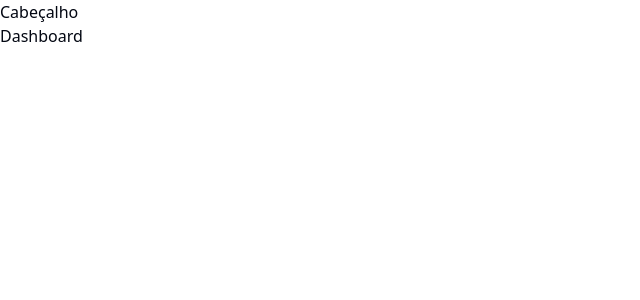
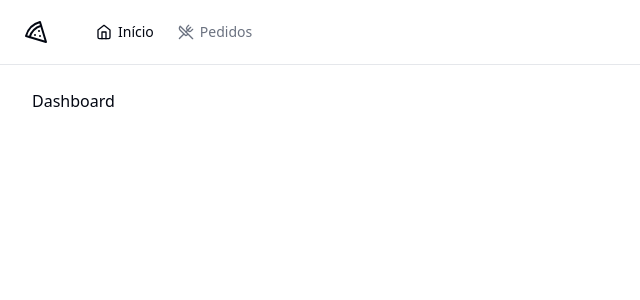
Before and after one commit to LucasDev9645/Projeto_Pizza_Shop, a React (Vite) app: page / in a window 1280 px wide. Shown: the top 300 px of the page, without its empty margins (0-640 px from the left). Built offline with nearby package versions, Linux system fonts and the light colour scheme.

Commit message:
App layout with header

```diff
--- a/package.json
+++ b/package.json
@@ -12,7 +12,9 @@
   "dependencies": {
     "@hookform/resolvers": "^3.3.4",
     "@radix-ui/react-label": "^2.0.2",
+    "@radix-ui/react-separator": "^1.0.3",
     "@radix-ui/react-slot": "^1.0.2",
+    "add": "^2.0.6",
     "class-variance-authority": "^0.7.0",
     "clsx": "^2.1.0",
     "localforage": "^1.10.0",
@@ -23,6 +25,8 @@
     "react-helmet-async": "^2.0.4",
     "react-hook-form": "^7.50.1",
     "react-router-dom": "^6.22.1",
+    "separator": "^0.1.0",
+    "shadcn-ui": "^0.8.0",
     "sonner": "^1.4.2",
     "sort-by": "^1.2.0",
     "tailwind-merge": "^2.2.1",
--- /dev/null
+++ b/src/components/header.tsx
@@ -0,0 +1,26 @@
+import { Home, Pizza, UtensilsCrossed } from "lucide-react";
+import { Separator } from "@radix-ui/react-separator";
+
+import { NavLink } from "./nav-link";
+
+export function Header() {
+  return (
+    <div className="border-b">
+      <div className="flex h-16 items-center gap-6 px-6">
+        <Pizza className="h-6 w-6" />
+        <Separator orientation="vertical" className="h-6" />
+
+        <nav className="flex items-center space-x-4 lg:space-x-6">
+          <NavLink to="/">
+            <Home className="h-4 w-4" />
+            Início
+          </NavLink>
+          <NavLink to="/orders">
+            <UtensilsCrossed className="h-4 w-4" />
+            Pedidos
+          </NavLink>
+        </nav>
+      </div>
+    </div>
+  );
+}
--- /dev/null
+++ b/src/components/nav-link.tsx
@@ -0,0 +1,15 @@
+import { Link, LinkProps, useLocation } from "react-router-dom";
+
+export type NavLinkProps = LinkProps;
+
+export function NavLink(props: NavLinkProps) {
+  const { pathname } = useLocation();
+
+  return (
+    <Link
+      data-current={pathname === props.to}
+      className="flex items-center gap-1.5 text-sm font-medium text-muted-foreground hover:text-foreground data-[current=true]:text-foreground"
+      {...props}
+    />
+  );
+}
--- /dev/null
+++ b/src/components/ui/separator.tsx
@@ -0,0 +1,29 @@
+import * as React from "react"
+import * as SeparatorPrimitive from "@radix-ui/react-separator"
+
+import { cn } from "@/lib/utils"
+
+const Separator = React.forwardRef<
+  React.ElementRef<typeof SeparatorPrimitive.Root>,
+  React.ComponentPropsWithoutRef<typeof SeparatorPrimitive.Root>
+>(
+  (
+    { className, orientation = "horizontal", decorative = true, ...props },
+    ref
+  ) => (
+    <SeparatorPrimitive.Root
+      ref={ref}
+      decorative={decorative}
+      orientation={orientation}
+      className={cn(
+        "shrink-0 bg-border",
+        orientation === "horizontal" ? "h-[1px] w-full" : "h-full w-[1px]",
+        className
+      )}
+      {...props}
+    />
+  )
+)
+Separator.displayName = SeparatorPrimitive.Root.displayName
+
+export { Separator }
--- a/src/pages/_layouts/app.tsx
+++ b/src/pages/_layouts/app.tsx
@@ -1,10 +1,12 @@
 import { Outlet } from "react-router-dom";
+
+import { Header } from "@/components/header";
 
 export function AppLayout() {
   return (
-    <div>
-      <h1>Cabeçalho</h1>
-      <div>
+    <div className="flex min-h-screen flex-col antialiased">
+      <Header />
+      <div className="flex flex-1 flex-col gap-4 p-8 pt-6">
         <Outlet />
       </div>
     </div>
--- a/src/pages/_layouts/auth.tsx
+++ b/src/pages/_layouts/auth.tsx
@@ -3,7 +3,7 @@
 
 export function AuthLayout() {
   return (
-    <div className="grid min-h-screen grid-cols-2">
+    <div className="grid min-h-screen grid-cols-2 antialiased">
       <div className="flex h-full flex-col justify-between border-r border-foreground/5 bg-muted p-10 text-muted-foreground">
         <div className="flex items-center gap-3 text-lg text-foreground">
           <Pizza className="h-5 w-5" />
```
Also changed, not shown: 1 other file (tests, documents, lock files or other folders).
